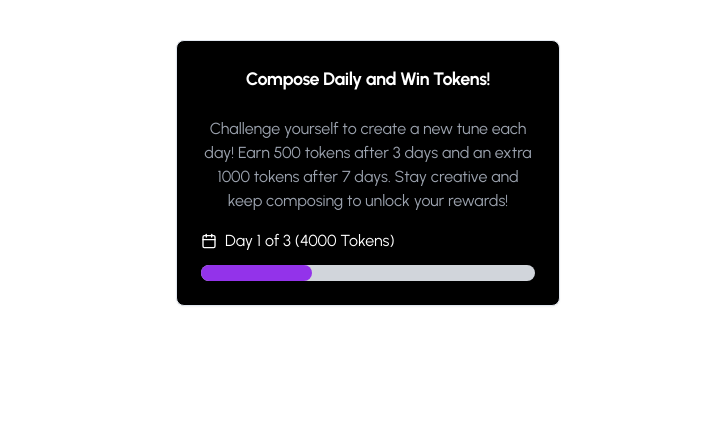
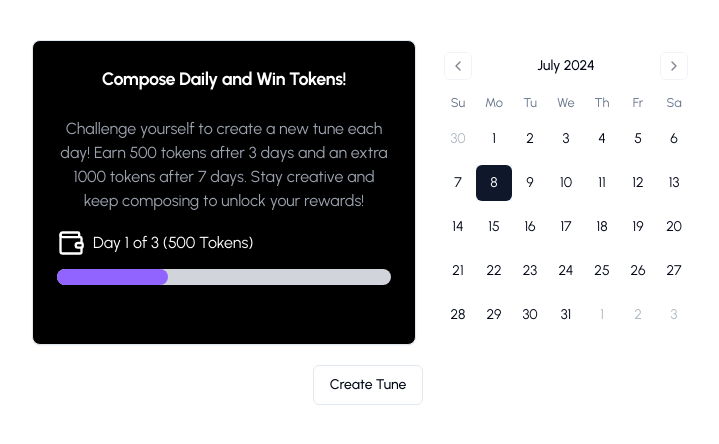
Before and after one commit to g-rashmi/soundverse_assignment, a Next.js app in the folder my-app/: page / in a window 1280 px wide. Shown: the top 444 px of the page, without its empty margins (272-991 px from the left). Built offline with nearby package versions, Linux system fonts and the light colour scheme.

Commit message:
building-logic

```diff
--- a/my-app/src/app/page.tsx
+++ b/my-app/src/app/page.tsx
@@ -1,11 +1,15 @@
 import ChallengeCard from '@/components/card'
 import React from 'react'
+
 
 
 function page() {
   return (
     <div className="m-10 text-center w-30">
-      <ChallengeCard day={1} goal={3} tokens={4000}/>
+
+    <div>  <ChallengeCard/></div>
+
+
     </div>
   )
 }
--- /dev/null
+++ b/my-app/src/app/token/page.tsx
@@ -0,0 +1,12 @@
+import React from 'react'
+
+function page() {
+  return (
+    <div>
+      hiii
+
+    </div>
+  )
+}
+
+export default page
--- a/my-app/src/components/card.tsx
+++ b/my-app/src/components/card.tsx
@@ -1,37 +1,97 @@
+
+"use client"
+import React, { useState, useEffect } from "react";
+import Link from "next/link";
 import {
   Card,
   CardContent,
-  CardDescription,
-  CardFooter,
   CardHeader,
   CardTitle,
-} from "@/components/ui/card"
+} from "@/components/ui/card";
+import { Calendar } from "@/components/ui/calendar";
+import { Wallet } from "lucide-react";
+import { Button } from "@/components/ui/button";
+import ProgressBar from "./progressbar";
 
-import { Calendar as CalendarIcon } from 'lucide-react';
-import ProgressBar from './progressbar';
+const ChallengeCard = () => {
+  const [date, setDate] = useState<Date | undefined>(new Date());
+  const [total, setTotal] = useState(4000);
+  const [day, setDay] = useState(1);
+  const [tokens, setTokens] = useState(500);
+  const [goal, setGoal] = useState(3);
+  const [tune, setTune] = useState(false);
 
-const ChallengeCard = ({ day, goal, tokens }) => {
+  useEffect(() => {
+    const interval = setInterval(() => {
+      const currentHour = new Date().getHours();
+      if (currentHour === 0 && tune) {
+        setDay((prevDay) => (prevDay < 7 ? prevDay + 1 : 1));
+        setTune(false);
+      }
+    }, 3600000);
+
+    if (day === 4) {
+      setTokens(1000);
+      setGoal(7);
+      setTotal((c) => c + 500);
+    } else if (day === 8) {
+      setDay(1);
+      setGoal(3);
+      setTotal((c) => c + 1000);
+      setTokens(500);
+    }
+
+    return () => clearInterval(interval);
+  }, [day, tune]);
+
   return (
-    <Card className="max-w-sm mx-auto bg-black text-white">
+    <div >
+    <div className=" mt-5 flex justify-center gap-3 flex-wrap" >
+      <Card className="max-w-sm  bg-black text-white">
         <CardHeader>
-        <CardTitle className="text-lg font-bold">Compose Daily and Win Tokens!</CardTitle>
+          <CardTitle className="text-lg font-bold">
+            Compose Daily and Win Tokens!
+          </CardTitle>
         </CardHeader>
         <CardContent>
           <p className="text-gray-400">
-          Challenge yourself to create a new tune each day! Earn 500 tokens after 3 days and an extra 1000 tokens after 7 days. Stay creative and keep composing to unlock your rewards!
+            Challenge yourself to create a new tune each day! Earn 500 tokens
+            after 3 days and an extra 1000 tokens after 7 days. Stay creative
+            and keep composing to unlock your rewards!
           </p>
           <div className="flex items-center justify-between mt-4">
             <span className="flex items-center">
-            <CalendarIcon className="mr-2 h-4 w-4" />
+              <Link href="/token">
+                <Wallet className="mr-2 h-7 w-7" />
+              </Link>
               Day {day} of {goal} ({tokens} Tokens)
             </span>
           </div>
 
-        <div className="mt-3"><ProgressBar currentDay={day} goal={goal} />
+          <div className="mt-3">
+            <ProgressBar currentDay={day} goal={goal} />
+          </div>
+        </CardContent>
+      </Card>
+
+      <div >
+        <Calendar
+          mode="single"
+          selected={date}
+          onSelect={setDate}
+          disablePast={!tune}
+          className="rounded-md"
+
+        />
       </div>
 
-      </CardContent>
-    </Card>
+</div>
+<div className="mt-5 text" >
+        <Button variant="outline" onClick={() => setTune(true)}>
+          Create Tune
+        </Button>
+      </div>
+    </div>
   );
 };
 
--- a/my-app/src/components/date.tsx
+++ /dev/null
@@ -1,43 +0,0 @@
-"use client"
-
-import * as React from "react"
-import { format } from "date-fns"
-import { Calendar as CalendarIcon } from "lucide-react"
-
-import { cn } from "@/lib/utils"
-import { Button } from "@/components/ui/button"
-import { Calendar } from "@/components/ui/calendar"
-import {
-  Popover,
-  PopoverContent,
-  PopoverTrigger,
-} from "@/components/ui/popover"
-
-export function DatePickerDemo() {
-  const [date, setDate] = React.useState<Date>()
-
-  return (
-    <Popover>
-      <PopoverTrigger asChild>
-        <Button
-          variant={"outline"}
-          className={cn(
-            "w-[280px] justify-start text-left font-normal",
-            !date && "text-muted-foreground"
-          )}
-        >
-          <CalendarIcon className="mr-2 h-4 w-4" />
-          {date ? format(date, "PPP") : <span>Day 1 of 3 (4000 tokens)</span>}
-        </Button>
-      </PopoverTrigger>
-      <PopoverContent className="w-auto p-0">
-        <Calendar
-          mode="single"
-          selected={date}
-          onSelect={setDate}
-          initialFocus
-        />
-      </PopoverContent>
-    </Popover>
-  )
-}
--- a/my-app/src/components/progressbar.tsx
+++ b/my-app/src/components/progressbar.tsx
@@ -4,10 +4,8 @@ const ProgressBar = ({ currentDay, goal }) => {
   const progressPercentage = (currentDay / goal) * 100;
 
   return (
-    <div className="w-full bg-gray-300 rounded-full h-4 ">
-      <div className="bg-purple-600 h-4 rounded-full" style={{ width: `${progressPercentage}%` }}>
-
-
+    <div className="w-full bg-gray-300 rounded-full h-4.5">
+      <div className="bg-customPurple h-4 rounded-full" style={{ width: `${progressPercentage}%` }}>
       </div>
     </div>
   );
--- a/my-app/src/components/ui/calendar.tsx
+++ b/my-app/src/components/ui/calendar.tsx
@@ -46,7 +46,7 @@ function Calendar({
           "bg-primary text-primary-foreground hover:bg-primary hover:text-primary-foreground focus:bg-primary focus:text-primary-foreground",
         day_today: "bg-accent text-accent-foreground",
         day_outside:
-          "day-outside text-muted-foreground opacity-50 aria-selected:bg-accent/50 aria-selected:text-muted-foreground aria-selected:opacity-30",
+          "day-outside text-muted-foreground opacity-50 aria-selected:bg-blue/50 aria-selected:text-muted-foreground aria-selected:opacity-30",
         day_disabled: "text-muted-foreground opacity-50",
         day_range_middle:
           "aria-selected:bg-accent aria-selected:text-accent-foreground",
--- a/my-app/tailwind.config.ts
+++ b/my-app/tailwind.config.ts
@@ -23,6 +23,7 @@ const config = {
         input: "hsl(var(--input))",
         ring: "hsl(var(--ring))",
         background: "hsl(var(--background))",
+        customPurple: 'rgb(145, 100, 255)',
         foreground: "hsl(var(--foreground))",
         primary: {
           DEFAULT: "hsl(var(--primary))",
```
Lines whose indentation alone changed are shown as unchanged.
